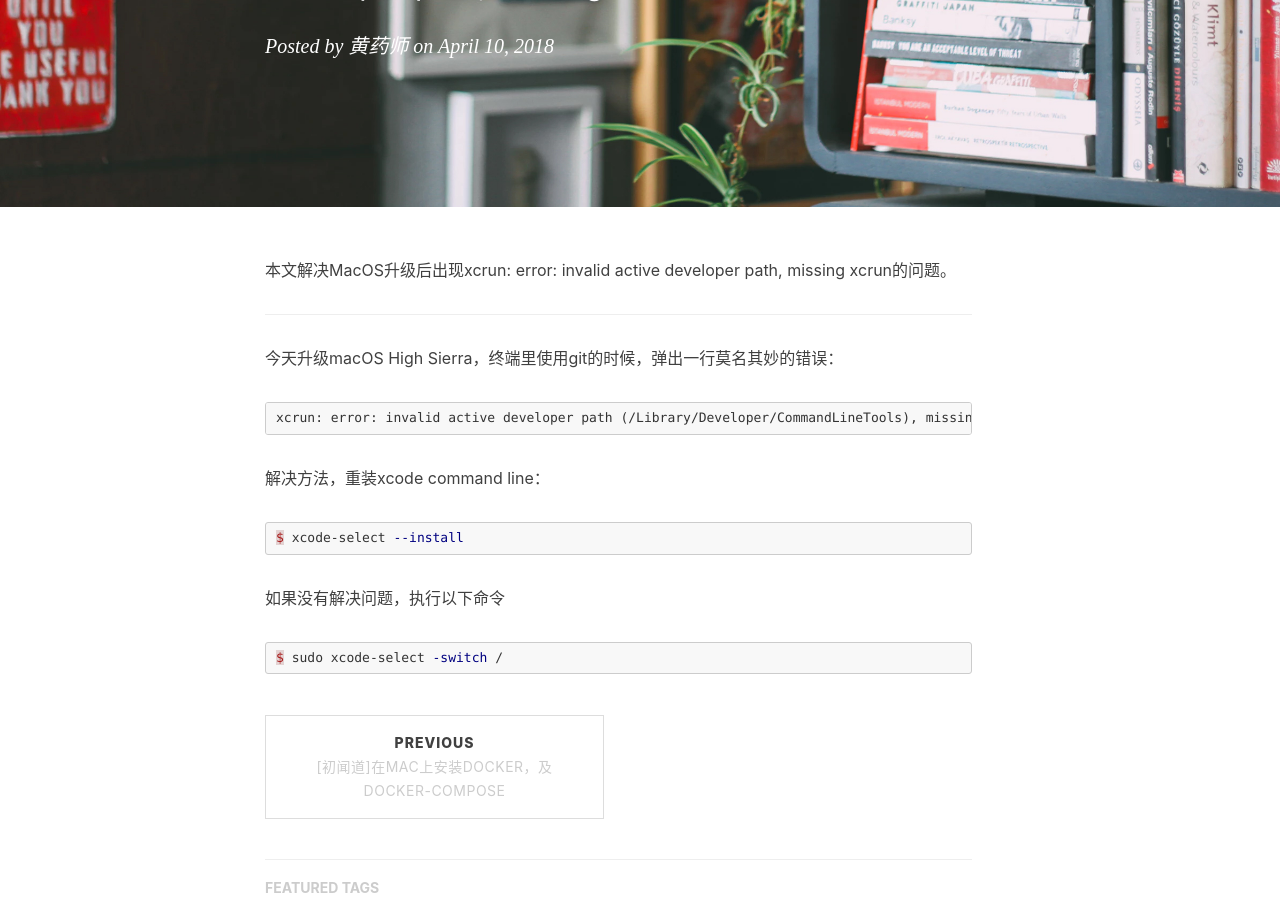
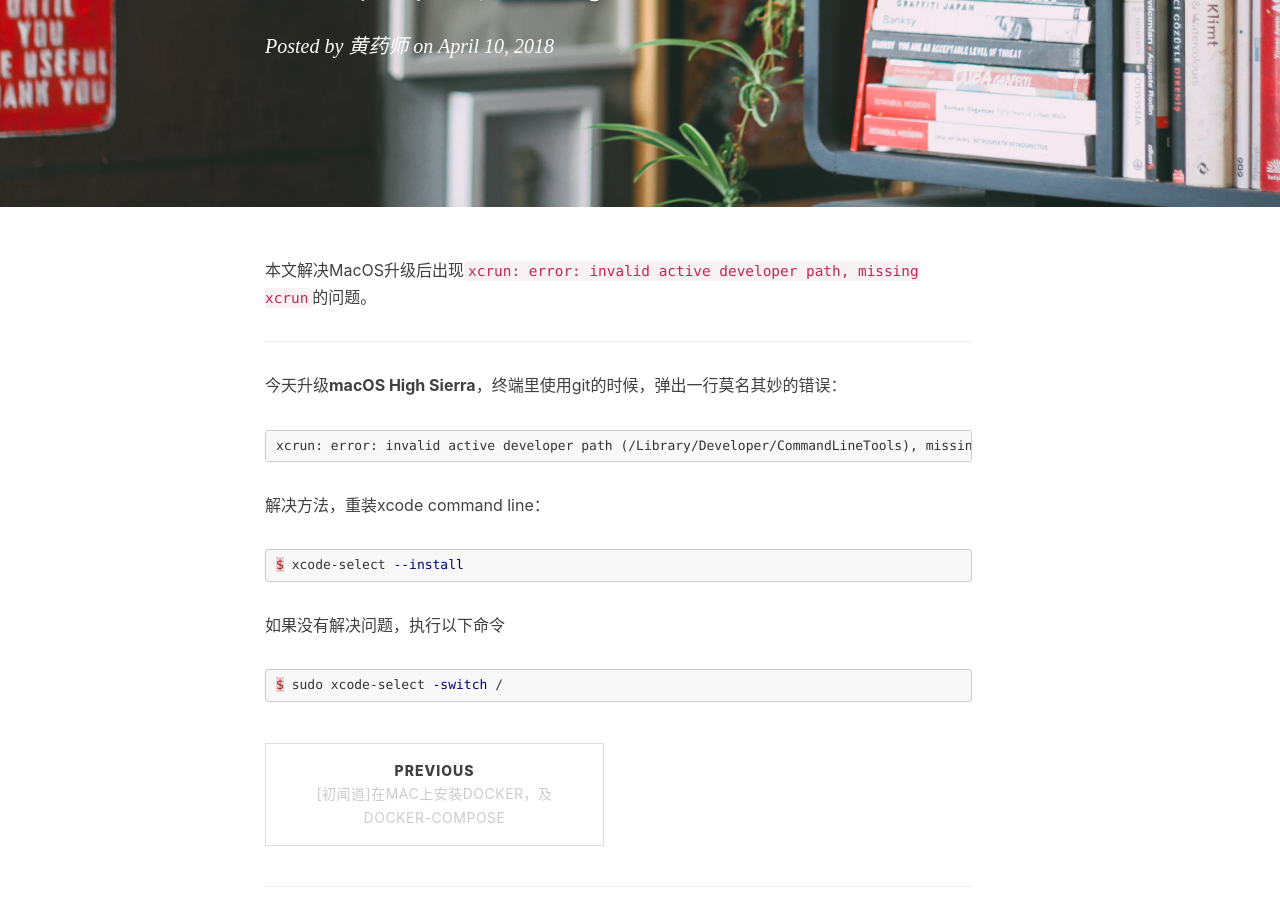
Before and after one commit to oiahoon/oiahoon.github.io, a Jekyll site: the page built from _posts/2018-04-10-missing-xcrun-error-after-maxos-upgraded.md, in a window 1280 px wide and 900 px high, scrolled down 418 px. Built offline with Jekyll 4.4.1, drawn with Linux system fonts in a browser that asks for light colours; nearby versions of some CDN libraries; comment, search, counter and statistics services are not loaded; some of the changed lines change nothing that is shown.

Commit message:
modification

````diff
--- a/_posts/2018-04-10-missing-xcrun-error-after-maxos-upgraded.md
+++ b/_posts/2018-04-10-missing-xcrun-error-after-maxos-upgraded.md
@@ -11,11 +11,11 @@ tags:
     - error
 ---
 
-本文解决MacOS升级后出现xcrun: error: invalid active developer path, missing xcrun的问题。
+本文解决MacOS升级后出现`xcrun: error: invalid active developer path, missing xcrun`的问题。
 
 ---
 
-今天升级macOS High Sierra，终端里使用git的时候，弹出一行莫名其妙的错误：
+今天升级**macOS High Sierra**，终端里使用git的时候，弹出一行莫名其妙的错误：
 
 ```powershell
 xcrun: error: invalid active developer path (/Library/Developer/CommandLineTools), missing xcrun at: /Library/Developer/CommandLineTools/usr/bin/xcrun
````
